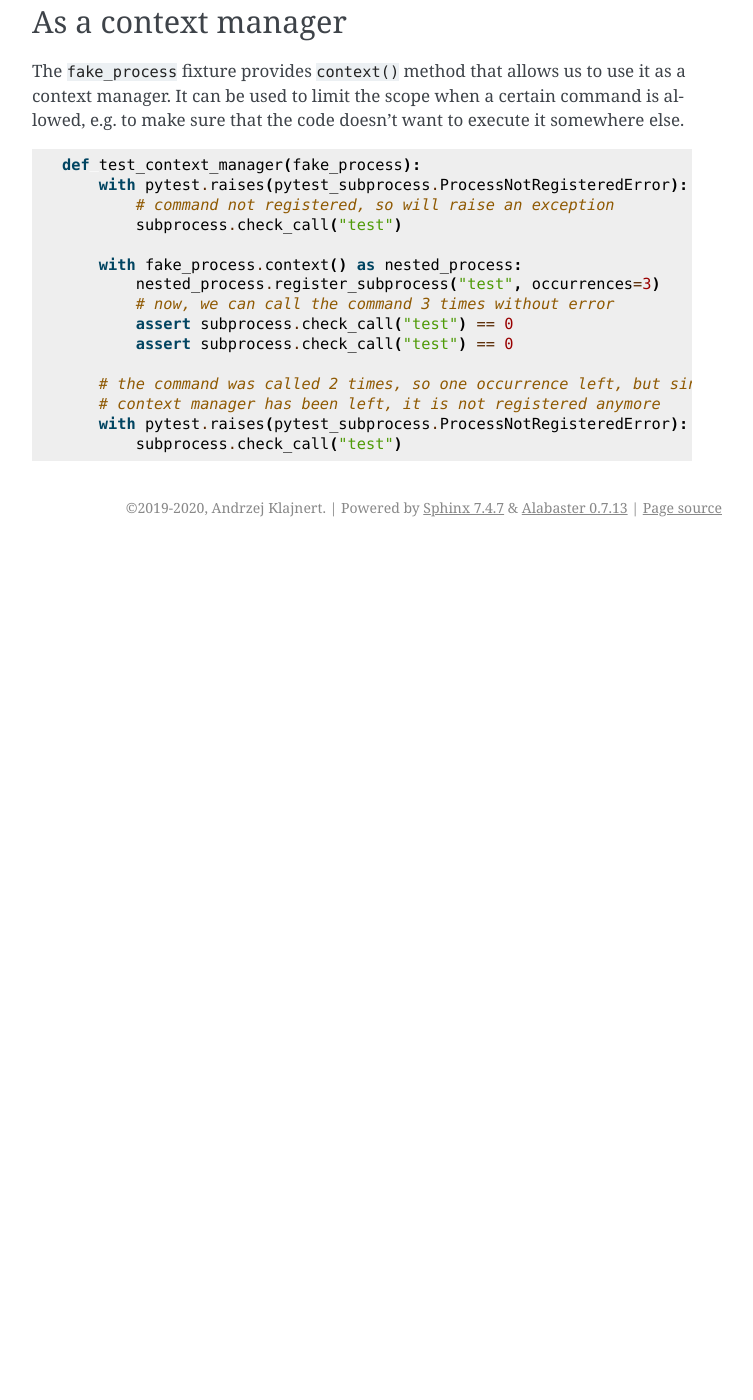
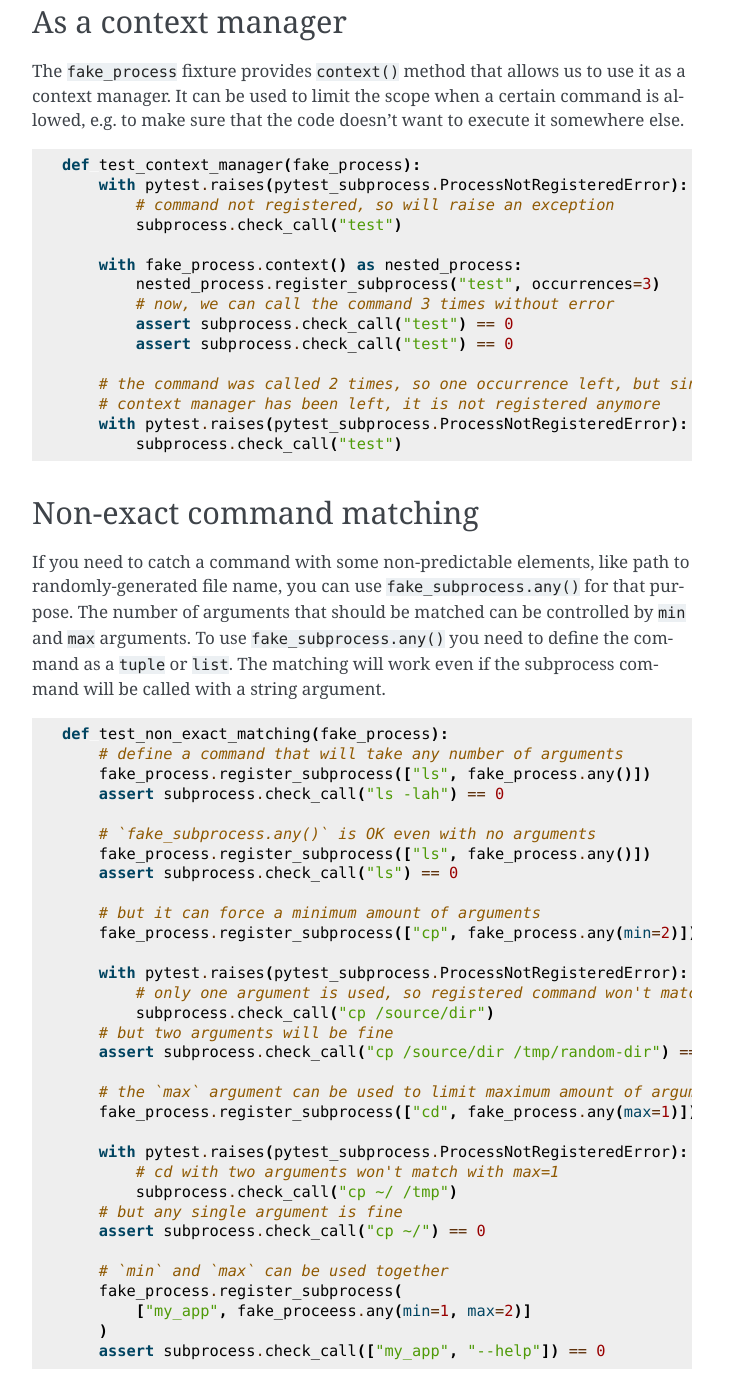
Before and after one commit to aklajnert/pytest-subprocess, a Sphinx documentation site: the page built from docs/usage.rst, in a window 1280 px wide and 1400 px high, scrolled down 3867 px. Shown: the whole window, without its empty margins (388-1141 px from the left). Built offline with Sphinx 7.4.7, drawn with Linux system fonts in a browser that asks for light colours; pages that are not in the unit, such as notebooks, are missing from menus; the version number is read from the project's files by our own code; before the commit the page ends 4414 px from its top, so only the background shows below that; some of the changed text lies outside the part shown.

Commit message:
Allow to instantiate `Any()` without need to import it. Add some docs.

```diff
--- a/README.rst
+++ b/README.rst
@@ -248,6 +248,51 @@ it somewhere else.
         with pytest.raises(pytest_subprocess.ProcessNotRegisteredError):
             subprocess.check_call("test")
 
+Non-exact command matching
+--------------------------
+
+If you need to catch a command with some non-predictable elements, like path
+to randomly-generated file name, you can use ``fake_subprocess.any()`` for
+that purpose. The number of arguments that should be matched can be controlled
+by ``min`` and ``max`` arguments. To use ``fake_subprocess.any()`` you need
+to define the command as a ``tuple`` or ``list``. The matching will work even
+if the subprocess command will be called with a string argument.
+
+.. code-block:: python
+
+    def test_non_exact_matching(fake_process):
+        # define a command that will take any number of arguments
+        fake_process.register_subprocess(["ls", fake_process.any()])
+        assert subprocess.check_call("ls -lah") == 0
+
+        # `fake_subprocess.any()` is OK even with no arguments
+        fake_process.register_subprocess(["ls", fake_process.any()])
+        assert subprocess.check_call("ls") == 0
+
+        # but it can force a minimum amount of arguments
+        fake_process.register_subprocess(["cp", fake_process.any(min=2)])
+
+        with pytest.raises(pytest_subprocess.ProcessNotRegisteredError):
+            # only one argument is used, so registered command won't match
+            subprocess.check_call("cp /source/dir")
+        # but two arguments will be fine
+        assert subprocess.check_call("cp /source/dir /tmp/random-dir") == 0
+
+        # the `max` argument can be used to limit maximum amount of arguments
+        fake_process.register_subprocess(["cd", fake_process.any(max=1)])
+
+        with pytest.raises(pytest_subprocess.ProcessNotRegisteredError):
+            # cd with two arguments won't match with max=1
+            subprocess.check_call("cp ~/ /tmp")
+        # but any single argument is fine
+        assert subprocess.check_call("cp ~/") == 0
+
+        # `min` and `max` can be used together
+        fake_process.register_subprocess(
+            ["my_app", fake_proceess.any(min=1, max=2)]
+        )
+        assert subprocess.check_call(["my_app", "--help"]) == 0
+
 .. _`pip`: https://pypi.org/project/pip/
 .. _`PyPI`: https://pypi.org/project
 
```
Also changed, not shown: docs/api.rst (+8 -0 lines), 3 other files.
